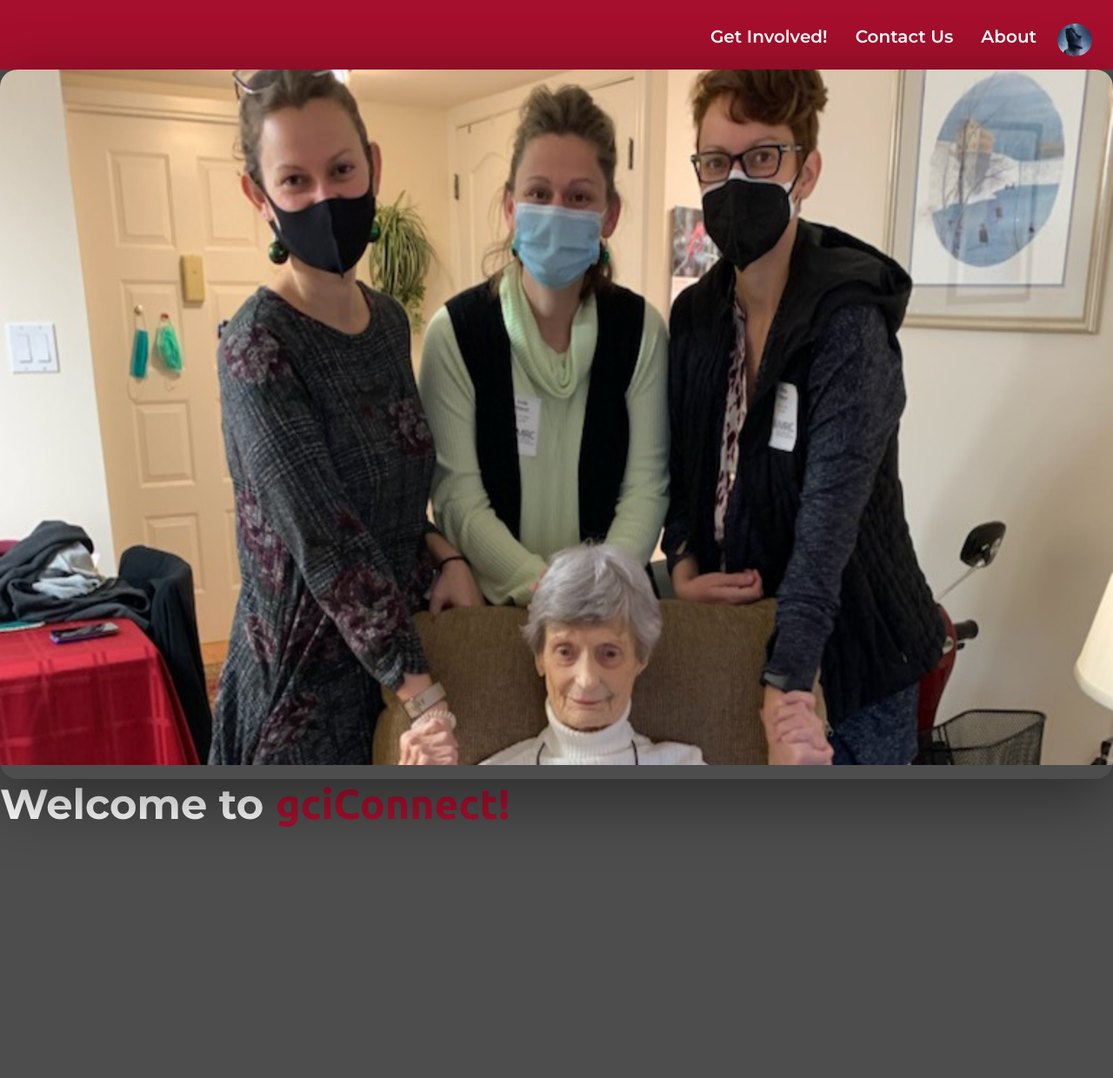
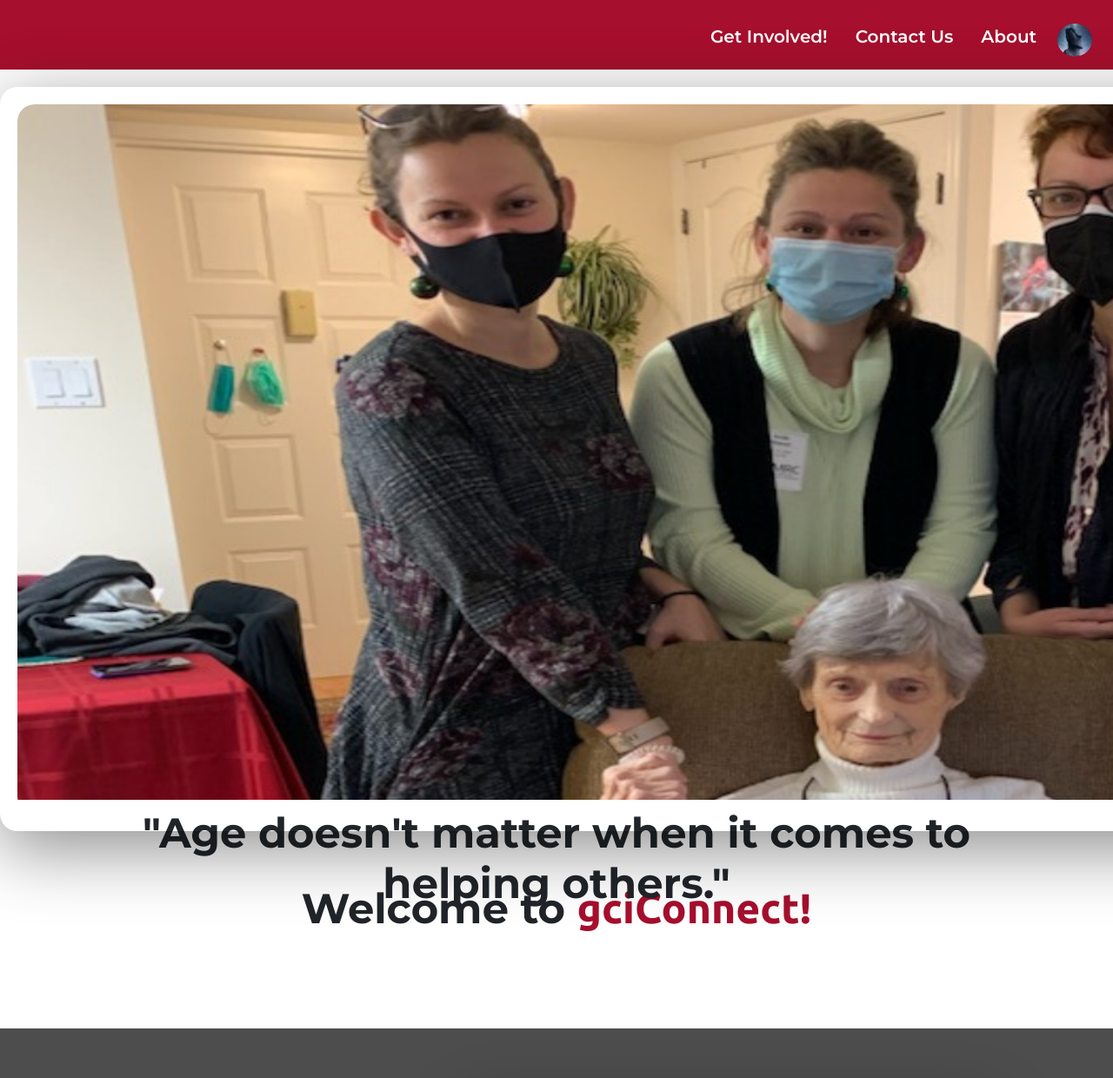
Before and after one commit to WSUCapstoneS2023/CptS421-3-GCISL, a Django app: template projectGCISL/templates/landing-logged.html in a window 1280 px wide; the page is wider, and only the part inside the window is pictured. Shown: the top 1240 px of that part at 87% size. Run offline with Django 4.2, Linux system fonts and the light colour scheme; the template is opened without the code that fills it, so the values that code supplies are empty; some libraries are stand-ins or nearby versions.

Commit message:
modified landing carousel

```diff
--- a/projectGCISL/static/css/landing.css
+++ b/projectGCISL/static/css/landing.css
@@ -39,7 +39,8 @@ li {
 }
 
 #landing {
-    background-color: #4d4d4d;
+    background-color: #ffffff;
+    height: 100vh;
 }
 
 .nav__container {
@@ -56,6 +57,7 @@ nav {
     height: 80px;
     display: flex;
     background-color: #A60F2D;
+    margin-bottom: 20px;
 }
 
 .nav__links {
@@ -79,28 +81,21 @@ nav {
 
 .header__container {
     display: flex;
+    justify-content: center;
     height: 80vh;
-    max-width: 1800px;
-}
-
-.header__left {
-    width: 40%;
-}
-
-.header__right {
-    width: 60%;
-    margin-top: 24px;
-    margin-right: 24px;
-    display: flex;
-    flex-direction: column;
-    align-items: center;
-    justify-content: center;
-
+    margin-top: 20px;
 }
 
 .header__description {
-    color: white;
-    font-size: 48px ;
+    margin: 20px;
+    padding: 20px;
+}
+
+.header__wrapper {
+    display: flex;
+    justify-content: center;
+    align-items: center;
+    flex-direction: column;
 }
 
 .section__container {
@@ -142,30 +137,36 @@ button:hover {
 
 /* CAROUSEL */
 #landing__carousel {
-        position: relative;
-        border-radius: 20px;
-        box-shadow: 0 20px 80px 0 rgba(0,0,0,0.45);
-        overflow: hidden;
-        display: flex;
+    border-radius: 20px;
+    box-shadow: 0 20px 80px 0 rgba(0,0,0,0.45);
+    overflow: hidden;
+    display: flex;
+    padding: 20px;
+    min-width: 1600px;
+    max-width: 1600px;
+
 
 }
 
-.image__wrapper {
+.carousel-inner {
+    border-radius: 20px;
+}
+
+.image__container--wrapper {
     width: 100%;
+    border-radius: 20px;
 }
 
 .image {
-    width: 100%;
     height: 100vh;
-    max-width: 100%;
-    /* max-width: 100vh; */
+    width: 120%;
 }
 
 
 
 /* QUOTE */
 #quotes {
-    background-color: white;
+    background-color: #ffffff;
     border-color: #000;
     padding: 50px 0;
 }
```
Also changed, not shown: projectGCISL/templates/landing.html (+4 -16 lines), projectGCISL/static/assets/general/waves.svg (added).
